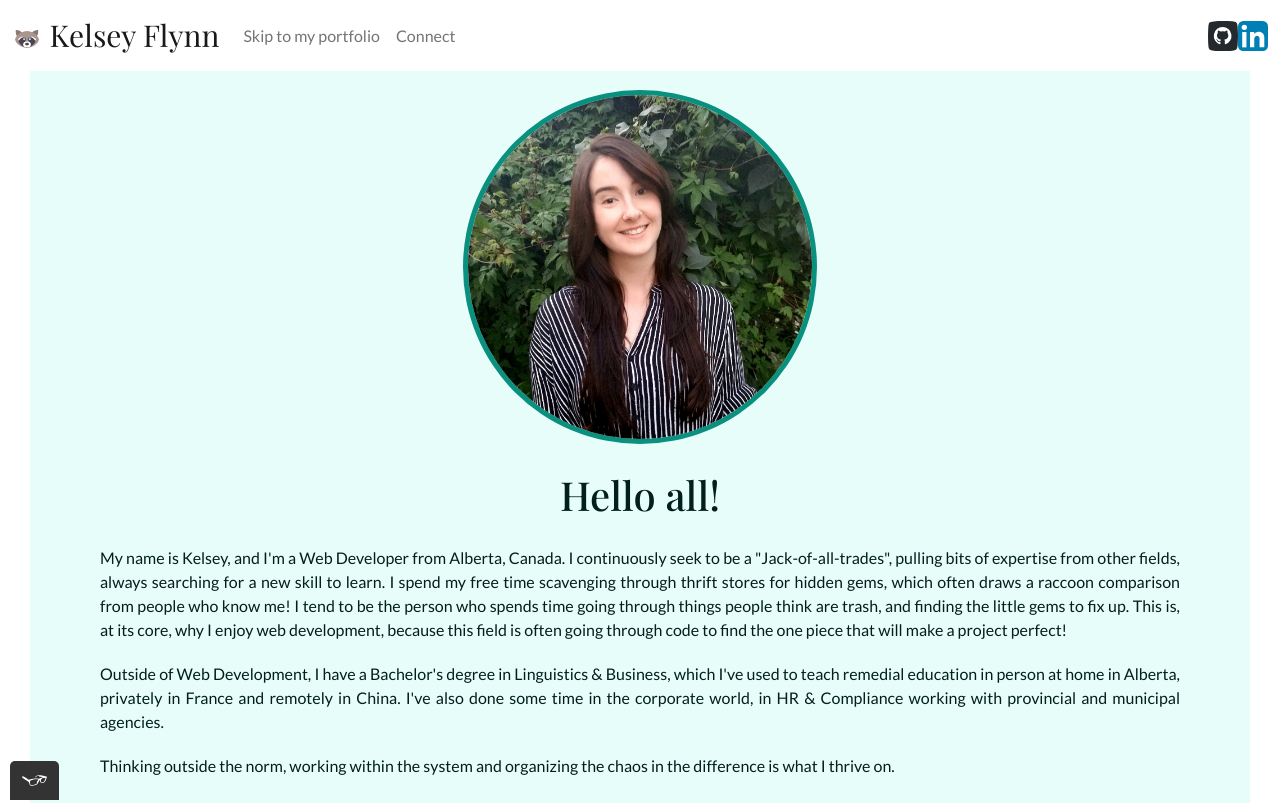
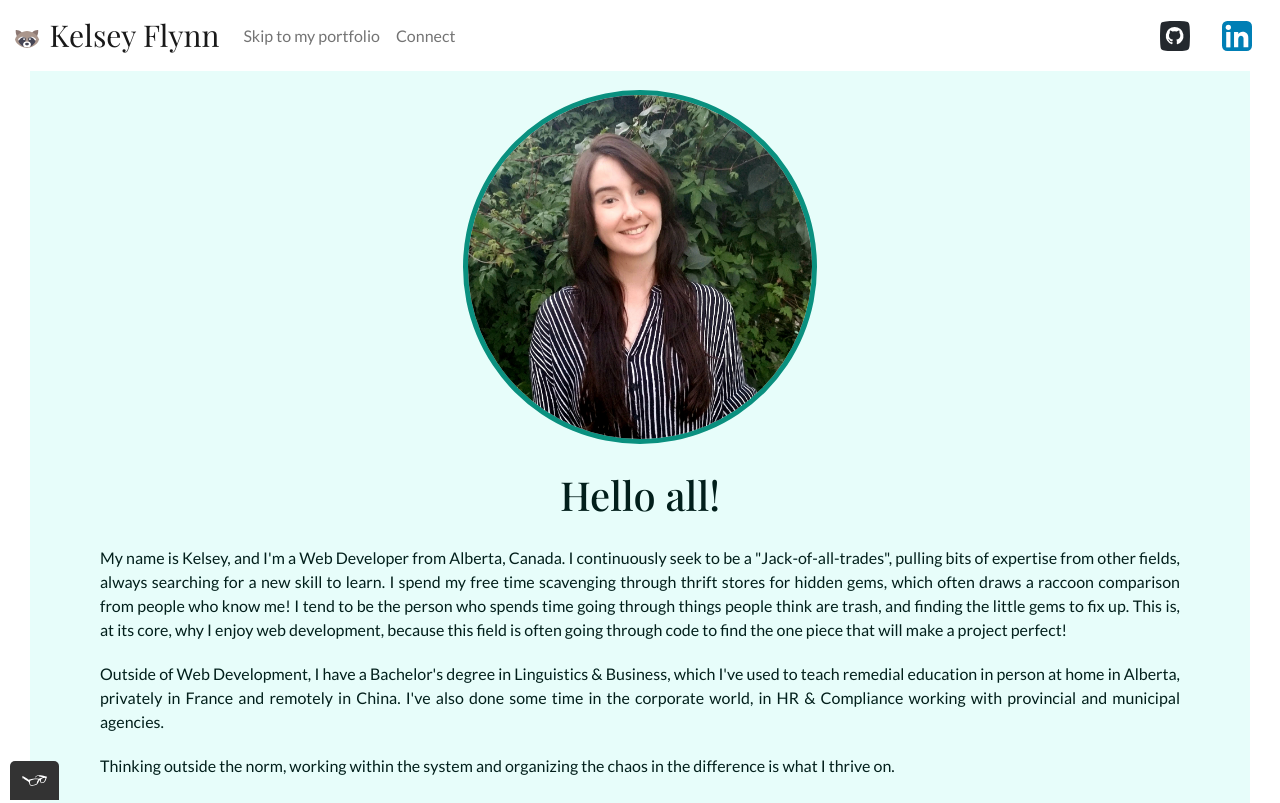
Before and after one commit to KSFlynn007/portfolio, a plain HTML site: page home.html in a window 1280 px wide. Shown: the top 803 px of the page. Drawn offline with nearby package versions, Linux system fonts and the light colour scheme; a web font is replaced by a local one.

Commit message:
spacing of link img

```diff
--- a/home.css
+++ b/home.css
@@ -166,7 +166,6 @@ a {
   margin-top: 10px;
 }
 
-.Medium_nav-link,
 .Twitter_nav-link {
   padding: 20px;
 }
--- a/home.html
+++ b/home.html
@@ -51,10 +51,10 @@
                     </ul>
                     <!-- quick connect navbar -->
                     <div class="d-flex quick-connect">
-                        <a class="github_nav-link" href="https://github.com/KSFlynn007" target="_blank">
+                        <a class="github nav-link" href="https://github.com/KSFlynn007" target="_blank">
                             <img src="/assets/img/github_icon.svg" width="30" height="30" alt="Github Logo" />
                         </a>
-                        <a class="LinkedIn_nav-link" href="https://www.linkedin.com/in/kelseysflynn/" target="_blank">
+                        <a class="LinkedIn nav-link" href="https://www.linkedin.com/in/kelseysflynn/" target="_blank">
                             <img src="assets/img/linkedIn_icon.svg" width="30" height="30" alt="LinkedIn Logo" />
                         </a>
                     </div>
```
